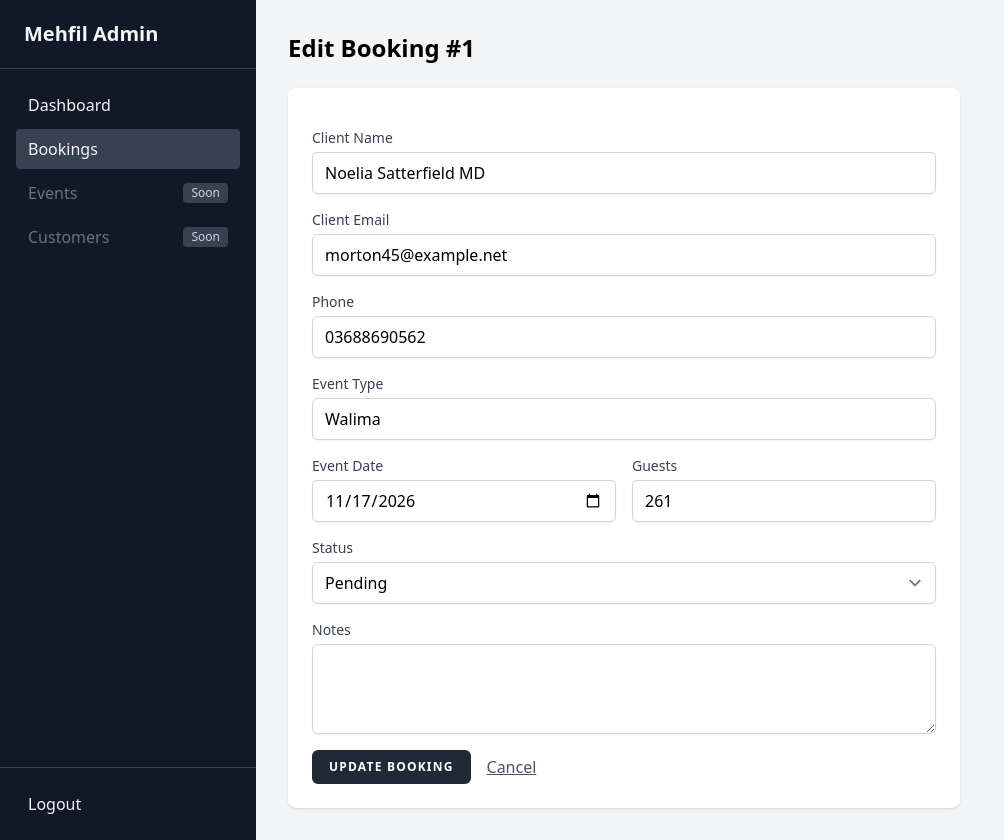
After one commit to TalhatFarman9/mehfil-event-planner, a Laravel app: page /admin/bookings/1/edit in a window 1280 px wide. The commit adds this page. Shown: the whole page, without its empty margins (0-1004 px from the left). Run offline with Laravel 10, Linux system fonts and the light colour scheme; a user stored in the database is signed in; data comes from the database, SQL or seed files in the repository; style sheets or scripts are compiled from the project's sources.

Commit message:
Add main booking CRUD with search, filters and pagination'

```diff
--- /dev/null
+++ b/app/Http/Controllers/Admin/BookingController.php
@@ -0,0 +1,73 @@
+<?php
+
+namespace App\Http\Controllers\Admin;
+
+use App\Http\Controllers\Controller;
+use App\Models\Booking;
+use Illuminate\Http\RedirectResponse;
+use Illuminate\Http\Request;
+use Illuminate\Validation\Rule;
+use Illuminate\View\View;
+
+class BookingController extends Controller
+{
+    public function index(Request $request): View
+    {
+        $bookings = Booking::query()
+            ->when($request->filled('q'), function ($query) use ($request) {
+                $term = trim($request->input('q'));
+
+                $query->where(function ($q) use ($term) {
+                    $q->where('client_name', 'like', "%{$term}%")
+                      ->orWhere('event_date', 'like', "%{$term}%");
+                });
+            })
+            ->when($request->filled('status'), fn ($query) => $query->where('status', $request->input('status')))
+            ->when($request->filled('date'), fn ($query) => $query->whereDate('event_date', $request->input('date')))
+            ->orderBy('event_date', 'desc')
+            ->paginate(10)
+            ->withQueryString();
+
+        return view('admin.bookings.index', [
+            'bookings' => $bookings,
+            'statuses' => Booking::STATUSES,
+        ]);
+    }
+
+    public function edit(Booking $booking): View
+    {
+        return view('admin.bookings.edit', [
+            'booking' => $booking,
+            'statuses' => Booking::STATUSES,
+        ]);
+    }
+
+    public function update(Request $request, Booking $booking): RedirectResponse
+    {
+        $data = $request->validate([
+            'client_name' => ['required', 'string', 'max:255'],
+            'client_email' => ['required', 'email', 'max:255'],
+            'client_phone' => ['nullable', 'string', 'max:30'],
+            'event_type' => ['required', 'string', 'max:100'],
+            'event_date' => ['required', 'date'],
+            'guests' => ['required', 'integer', 'min:1', 'max:5000'],
+            'status' => ['required', Rule::in(Booking::STATUSES)],
+            'notes' => ['nullable', 'string', 'max:1000'],
+        ]);
+
+        $booking->update($data);
+
+        return redirect()
+            ->route('admin.bookings.index')
+            ->with('status', 'Booking update ho gayi.');
+    }
+
+    public function destroy(Booking $booking): RedirectResponse
+    {
+        $booking->delete();
+
+        return redirect()
+            ->route('admin.bookings.index')
+            ->with('status', 'Booking delete ho gayi.');
+    }
+}
--- /dev/null
+++ b/resources/views/admin/bookings/edit.blade.php
@@ -0,0 +1,79 @@
+<x-admin-layout>
+    <div class="max-w-2xl">
+        <h1 class="text-2xl font-semibold mb-6">Edit Booking #{{ $booking->id }}</h1>
+
+        <form method="POST" action="{{ route('admin.bookings.update', $booking) }}"
+              class="bg-white rounded-lg shadow p-6 space-y-4">
+            @csrf
+            @method('PUT')
+
+            <div>
+                <x-input-label for="client_name" value="Client Name" />
+                <x-text-input id="client_name" name="client_name" type="text" class="block mt-1 w-full"
+                              :value="old('client_name', $booking->client_name)" required />
+                <x-input-error :messages="$errors->get('client_name')" class="mt-2" />
+            </div>
+
+            <div>
+                <x-input-label for="client_email" value="Client Email" />
+                <x-text-input id="client_email" name="client_email" type="email" class="block mt-1 w-full"
+                              :value="old('client_email', $booking->client_email)" required />
+                <x-input-error :messages="$errors->get('client_email')" class="mt-2" />
+            </div>
+
+            <div>
+                <x-input-label for="client_phone" value="Phone" />
+                <x-text-input id="client_phone" name="client_phone" type="text" class="block mt-1 w-full"
+                              :value="old('client_phone', $booking->client_phone)" />
+                <x-input-error :messages="$errors->get('client_phone')" class="mt-2" />
+            </div>
+
+            <div>
+                <x-input-label for="event_type" value="Event Type" />
+                <x-text-input id="event_type" name="event_type" type="text" class="block mt-1 w-full"
+                              :value="old('event_type', $booking->event_type)" required />
+                <x-input-error :messages="$errors->get('event_type')" class="mt-2" />
+            </div>
+
+            <div class="grid grid-cols-1 md:grid-cols-2 gap-4">
+                <div>
+                    <x-input-label for="event_date" value="Event Date" />
+                    <x-text-input id="event_date" name="event_date" type="date" class="block mt-1 w-full"
+                                  :value="old('event_date', $booking->event_date->format('Y-m-d'))" required />
+                    <x-input-error :messages="$errors->get('event_date')" class="mt-2" />
+                </div>
+
+                <div>
+                    <x-input-label for="guests" value="Guests" />
+                    <x-text-input id="guests" name="guests" type="number" min="1" class="block mt-1 w-full"
+                                  :value="old('guests', $booking->guests)" required />
+                    <x-input-error :messages="$errors->get('guests')" class="mt-2" />
+                </div>
+            </div>
+
+            <div>
+                <x-input-label for="status" value="Status" />
+                <select id="status" name="status" class="block mt-1 w-full border-gray-300 rounded-md shadow-sm">
+                    @foreach ($statuses as $status)
+                        <option value="{{ $status }}" @selected(old('status', $booking->status) === $status)>
+                            {{ ucfirst($status) }}
+                        </option>
+                    @endforeach
+                </select>
+                <x-input-error :messages="$errors->get('status')" class="mt-2" />
+            </div>
+
+            <div>
+                <x-input-label for="notes" value="Notes" />
+                <textarea id="notes" name="notes" rows="3"
+                          class="block mt-1 w-full border-gray-300 rounded-md shadow-sm">{{ old('notes', $booking->notes) }}</textarea>
+                <x-input-error :messages="$errors->get('notes')" class="mt-2" />
+            </div>
+
+            <div class="flex items-center gap-4">
+                <x-primary-button>Update Booking</x-primary-button>
+                <a href="{{ route('admin.bookings.index') }}" class="text-gray-600 underline">Cancel</a>
+            </div>
+        </form>
+    </div>
+</x-admin-layout>
--- a/resources/views/layouts/admin.blade.php
+++ b/resources/views/layouts/admin.blade.php
@@ -13,13 +13,20 @@
         <div class="px-6 py-5 text-xl font-bold border-b border-gray-700">
             Mehfil Admin
         </div>
+
         <nav class="flex-1 px-4 py-4 space-y-1">
-            <a href="{{ route('admin.dashboard') }}"
-               class="block px-3 py-2 rounded hover:bg-gray-700 {{ request()->routeIs('admin.dashboard') ? 'bg-gray-700' : '' }}">Dashboard</a>
-            <a href="#" class="block px-3 py-2 rounded hover:bg-gray-700">Bookings</a>
-            <a href="#" class="block px-3 py-2 rounded hover:bg-gray-700">Events</a>
-            <a href="#" class="block px-3 py-2 rounded hover:bg-gray-700">Customers</a>
-        </nav>
+    <a href="{{ route('admin.dashboard') }}"
+       class="block px-3 py-2 rounded hover:bg-gray-700 {{ request()->routeIs('admin.dashboard') ? 'bg-gray-700' : '' }}">Dashboard</a>
+    <a href="{{ route('admin.bookings.index') }}"
+       class="block px-3 py-2 rounded hover:bg-gray-700 {{ request()->routeIs('admin.bookings.*') ? 'bg-gray-700' : '' }}">Bookings</a>
+    <span class="flex items-center justify-between px-3 py-2 rounded text-gray-500 cursor-not-allowed">
+        Events <span class="text-xs bg-gray-700 text-gray-300 rounded px-2 py-0.5">Soon</span>
+    </span>
+    <span class="flex items-center justify-between px-3 py-2 rounded text-gray-500 cursor-not-allowed">
+        Customers <span class="text-xs bg-gray-700 text-gray-300 rounded px-2 py-0.5">Soon</span>
+    </span>
+</nav>
+
         <form method="POST" action="{{ route('logout') }}" class="p-4 border-t border-gray-700">
             @csrf
             <button class="w-full text-left px-3 py-2 rounded hover:bg-gray-700">Logout</button>
--- a/routes/web.php
+++ b/routes/web.php
@@ -2,6 +2,7 @@
 
 use App\Http\Controllers\ProfileController;
 use Illuminate\Support\Facades\Route;
+use App\Http\Controllers\Admin\BookingController;
 
 Route::get('/', function () {
     return view('welcome');
@@ -24,6 +25,9 @@ Route::middleware(['auth:sanctum', 'role:admin'])
     ->name('admin.')
     ->group(function () {
         Route::get('/dashboard', fn () => view('admin.dashboard'))->name('dashboard');
+
+        Route::resource('bookings', BookingController::class)
+            ->only(['index', 'edit', 'update', 'destroy']);
     });
 
 require __DIR__.'/auth.php';
```
Also changed, not shown: resources/views/admin/bookings/index.blade.php (added, +85 -0 lines), resources/views/components/status-badge.blade.php (added, +13 -0 lines), resources/views/dashboard.blade.php (+15 -12 lines).
